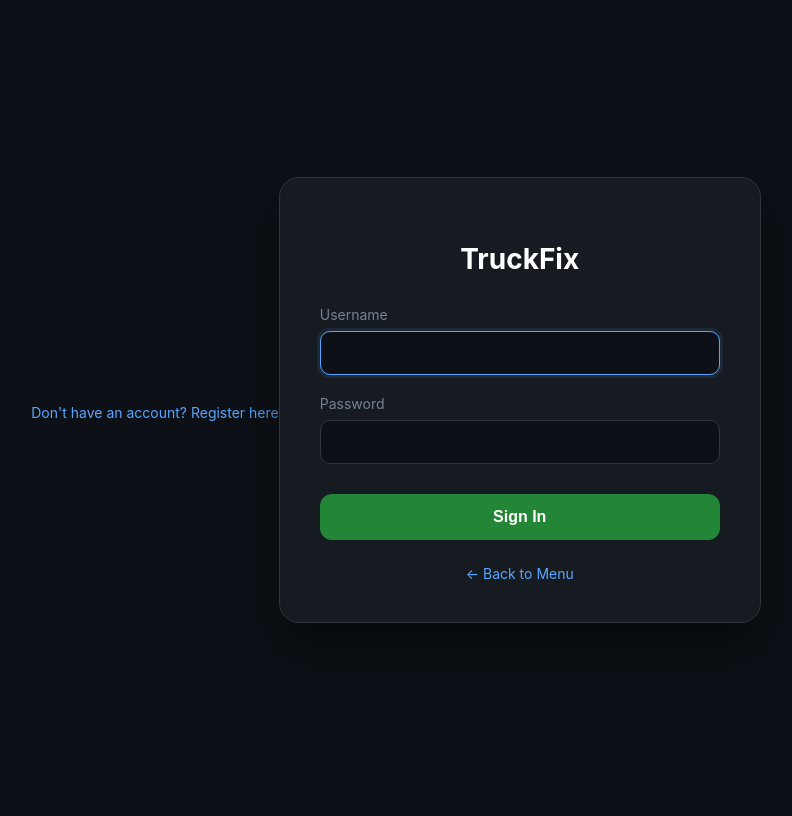
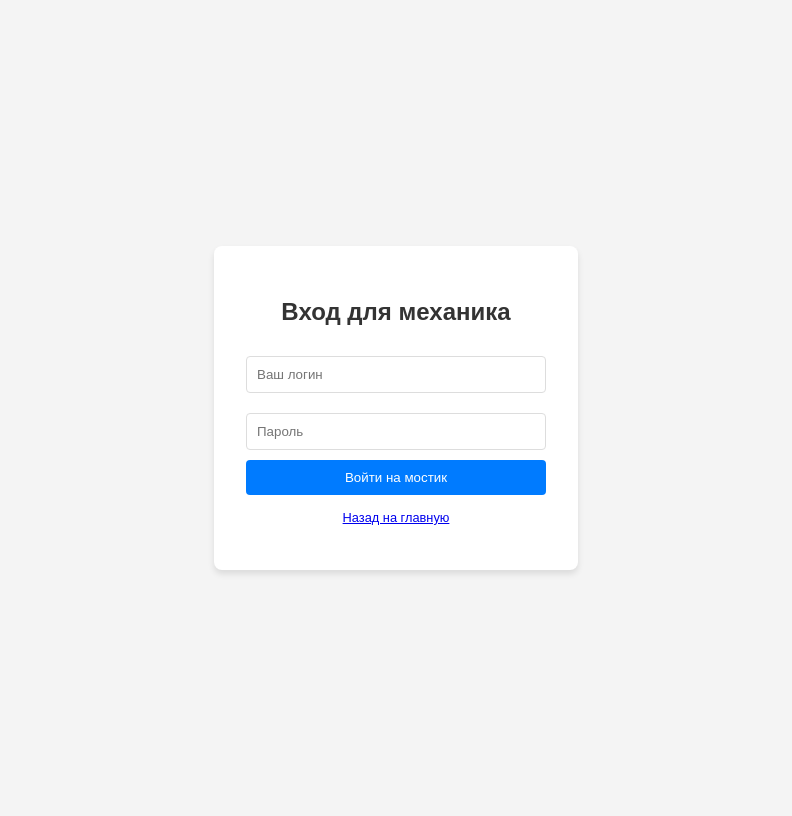
Before and after one commit to OlehKiriiatov/TruckFix, a Django app: page /accounts/login/ in a window 1280 px wide. Shown: the whole page, without its empty margins (244-1036 px from the left). Before the commit the page ends 623 px from the top, so only its background shows below. Run offline with Django 4.2, Linux system fonts and the light colour scheme.

Commit message:
fix login form fields

```diff
--- a/Order/templates/registration/login.html
+++ b/Order/templates/registration/login.html
@@ -1,133 +1,45 @@
 <!DOCTYPE html>
-<html lang="en">
+<html lang="ru">
 <head>
     <meta charset="UTF-8">
-    <meta name="viewport" content="width=device-width, initial-scale=1.0">
-    <title>Sign In — TruckFix</title>
-    <a href="{% url 'register' %}" class="back-link">Don't have an account? Register here</a>
+    <title>Вход в систему | TruckFix</title>
     <style>
-        :root {
-            --bg-color: #0d1117;
-            --card-bg: #161b22;
-            --text-main: #adbac7;
-            --accent-blue: #58a6ff;
-            --accent-green: #238636;
-            --border-color: #30363d;
-        }
-
-        body {
-            background-color: var(--bg-color);
-            color: var(--text-main);
-            font-family: -apple-system, BlinkMacSystemFont, "Segoe UI", Roboto, sans-serif;
-            margin: 0;
-            display: flex;
-            align-items: center;
-            justify-content: center;
-            min-height: 100vh;
-        }
-
-        .login-card {
-            width: 100%;
-            max-width: 400px;
-            background: var(--card-bg);
-            border: 1px solid var(--border-color);
-            border-radius: 20px;
-            padding: 40px;
-            box-shadow: 0 25px 50px rgba(0,0,0,0.5);
-        }
-
-        h2 { color: white; margin-bottom: 30px; font-size: 28px; text-align: center; }
-
-        .form-group { margin-bottom: 20px; }
-
-        label { display: block; margin-bottom: 8px; font-size: 14px; color: #768390; }
-
-        input {
-            width: 100%;
-            padding: 12px;
-            background: #0d1117;
-            border: 1px solid var(--border-color);
-            color: white;
-            border-radius: 10px;
-            box-sizing: border-box;
-            font-size: 16px;
-        }
-
-        input:focus {
-            border-color: var(--accent-blue);
-            outline: none;
-            box-shadow: 0 0 0 3px rgba(88, 166, 255, 0.1);
-        }
-
-        .btn-login {
-            width: 100%;
-            padding: 14px;
-            background-color: var(--accent-green);
-            color: white;
-            border: none;
-            border-radius: 12px;
-            font-weight: 700;
-            font-size: 16px;
-            cursor: pointer;
-            transition: all 0.2s ease;
-            margin-top: 10px;
-        }
-
-        .btn-login:hover {
-            background-color: #2ea043;
-            transform: translateY(-2px);
-        }
-
-        .errorlist {
-            color: #f85149;
-            list-style: none;
-            padding: 10px;
-            background: rgba(248, 81, 73, 0.1);
-            border-radius: 8px;
-            font-size: 14px;
-            margin-bottom: 20px;
-            text-align: center;
-        }
-
-        .back-link {
-            display: block;
-            margin-top: 25px;
-            color: var(--accent-blue);
-            text-decoration: none;
-            font-size: 14px;
-            text-align: center;
-        }
+        body { font-family: Arial, sans-serif; display: flex; justify-content: center; align-items: center; height: 100vh; background-color: #f4f4f4; }
+        .login-card { background: white; padding: 2rem; border-radius: 8px; box-shadow: 0 4px 6px rgba(0,0,0,0.1); width: 300px; }
+        h2 { text-align: center; color: #333; }
+        input { width: 100%; padding: 10px; margin: 10px 0; border: 1px solid #ddd; border-radius: 4px; box-sizing: border-box; }
+        button { width: 100%; padding: 10px; background-color: #007bff; color: white; border: none; border-radius: 4px; cursor: pointer; }
+        button:hover { background-color: #0056b3; }
+        .error { color: red; font-size: 0.8rem; text-align: center; }
     </style>
 </head>
 <body>
 
-    <div class="login-card">
-        <h2>TruckFix</h2>
+<div class="login-card">
+    <h2>Вход для механика</h2>
 
-        <form method="post">
-            {% csrf_token %}
+    <!-- Самая важная часть: тег form -->
+    <form method="post">
+        <!-- Без этой строчки Django выдаст ошибку 403 -->
+        {% csrf_token %}
 
-            {% if form.errors %}
-                <div class="errorlist">
-                    Invalid username or password.
-                </div>
-            {% endif %}
+        <!-- name="username" должен быть именно таким! -->
+        <input type="text" name="username" placeholder="Ваш логин" required>
 
-            <div class="form-group">
-                <label for="id_username">Username</label>
-                {{ form.username }}
-            </div>
+        <!-- name="password" должен быть именно таким! -->
+        <input type="password" name="password" placeholder="Пароль" required>
 
-            <div class="form-group">
-                <label for="id_password">Password</label>
-                {{ form.password }}
-            </div>
+        {% if error %}
+            <p class="error">{{ error }}</p>
+        {% endif %}
 
-            <button type="submit" class="btn-login">Sign In</button>
-        </form>
+        <button type="submit">Войти на мостик</button>
+    </form>
 
-        <a href="{% url 'index' %}" class="back-link">← Back to Menu</a>
-    </div>
+    <p style="text-align: center; font-size: 0.8rem; margin-top: 15px;">
+        <a href="/">Назад на главную</a>
+    </p>
+</div>
 
 </body>
 </html>
```
